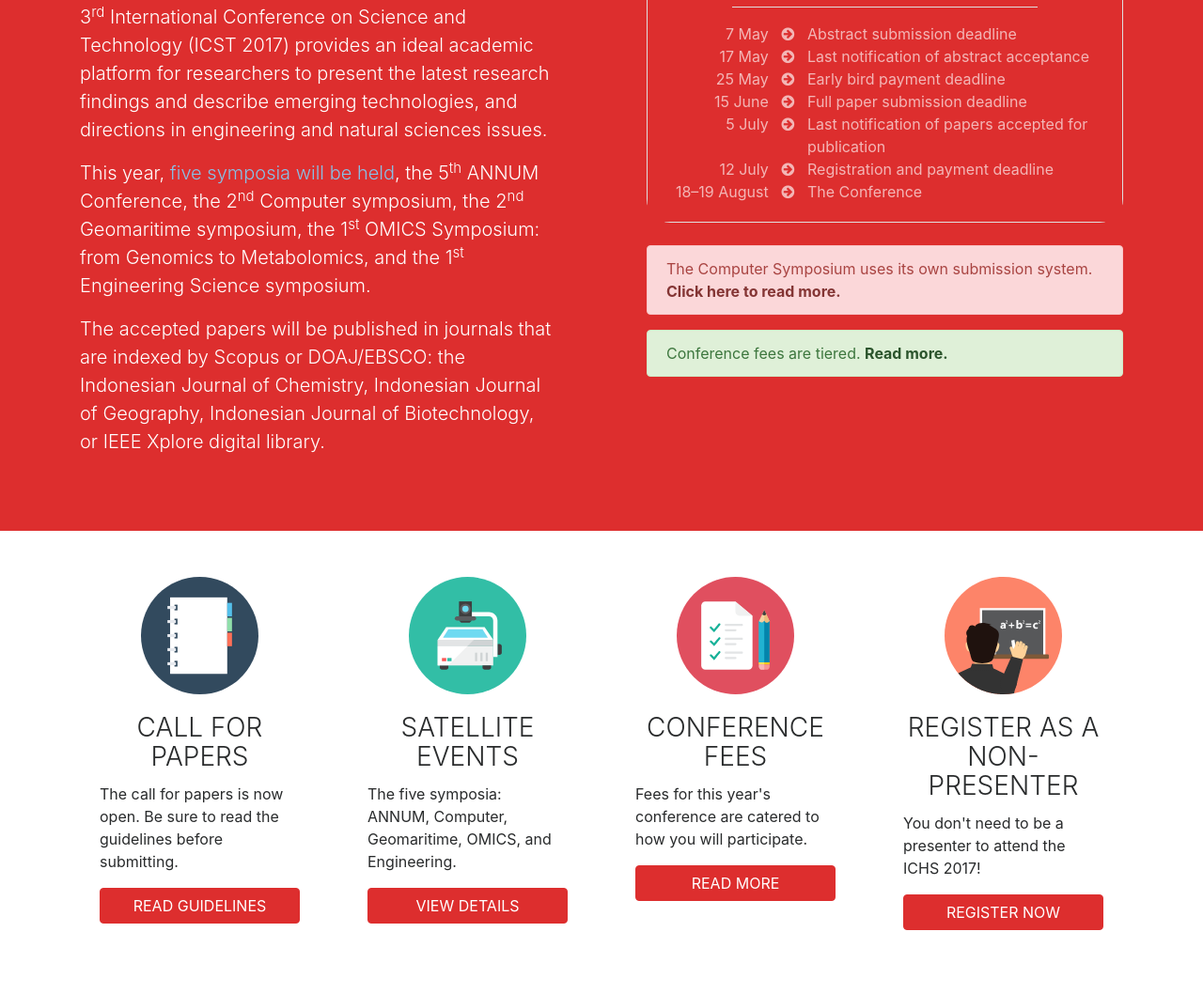
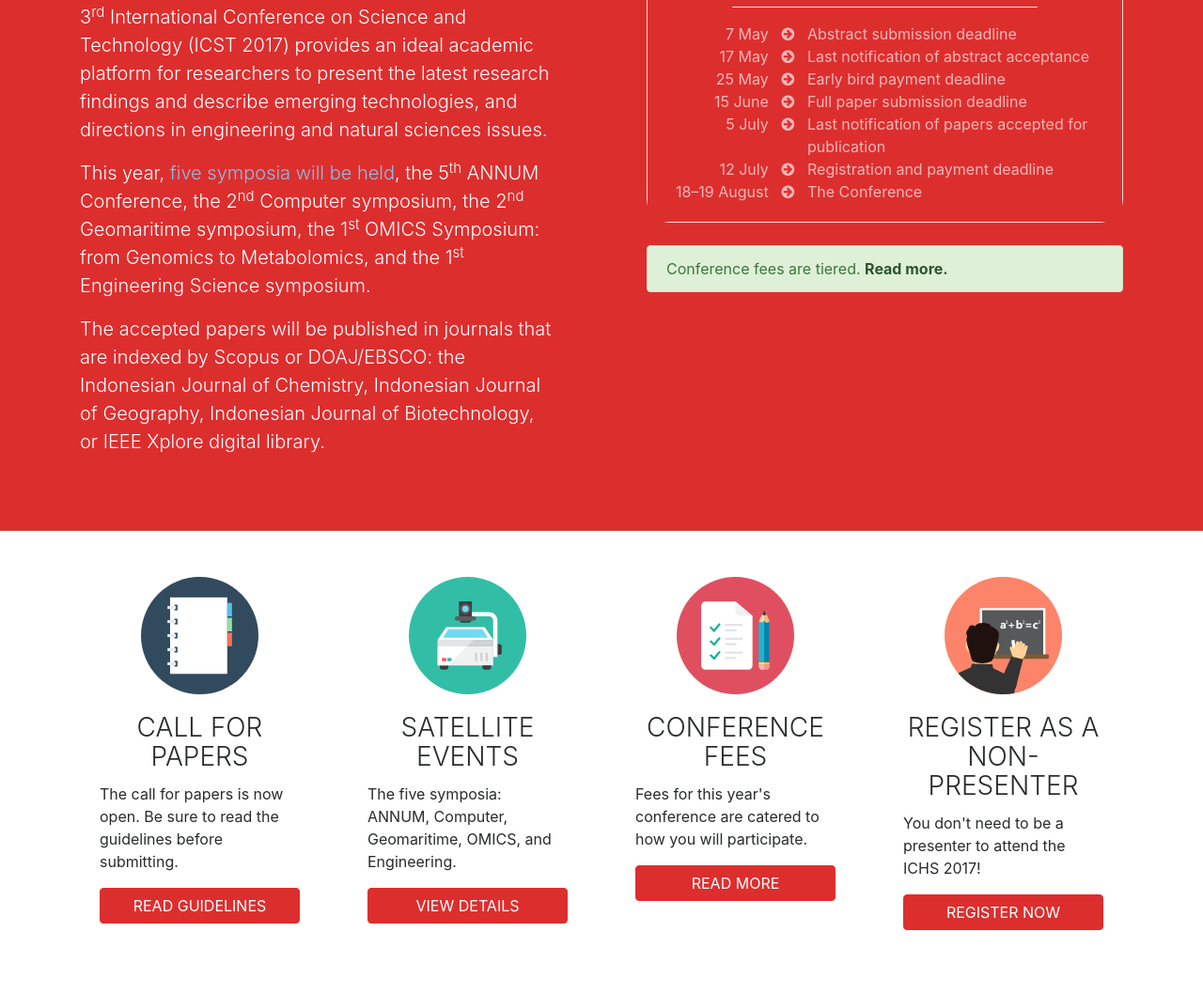
Before and after one commit to jaybaeta/ichs-2017, a plain HTML site: page index.html in a window 1280 px wide. Shown: the part 696-1754 px from the top of the page at 94% size. Drawn offline with nearby package versions, Linux system fonts and the light colour scheme.

Commit message:
remove alert

```diff
--- a/index.html
+++ b/index.html
@@ -215,10 +215,6 @@
                   </div>
                 </div>
                 <br>
-                <!-- COMPUTER SYMPOSIUM -->
-                <div class="alert alert-danger" role="alert">
-                  The Computer Symposium uses its own submission system. <a href="article/computer.html" class="alert-link">Click here to read more.</a>
-                </div>
                 <div class="alert alert-success" role="alert">
                   Conference fees are tiered. <a href="article/fees.html" class="alert-link">Read more.</a>
                 </div>
```
